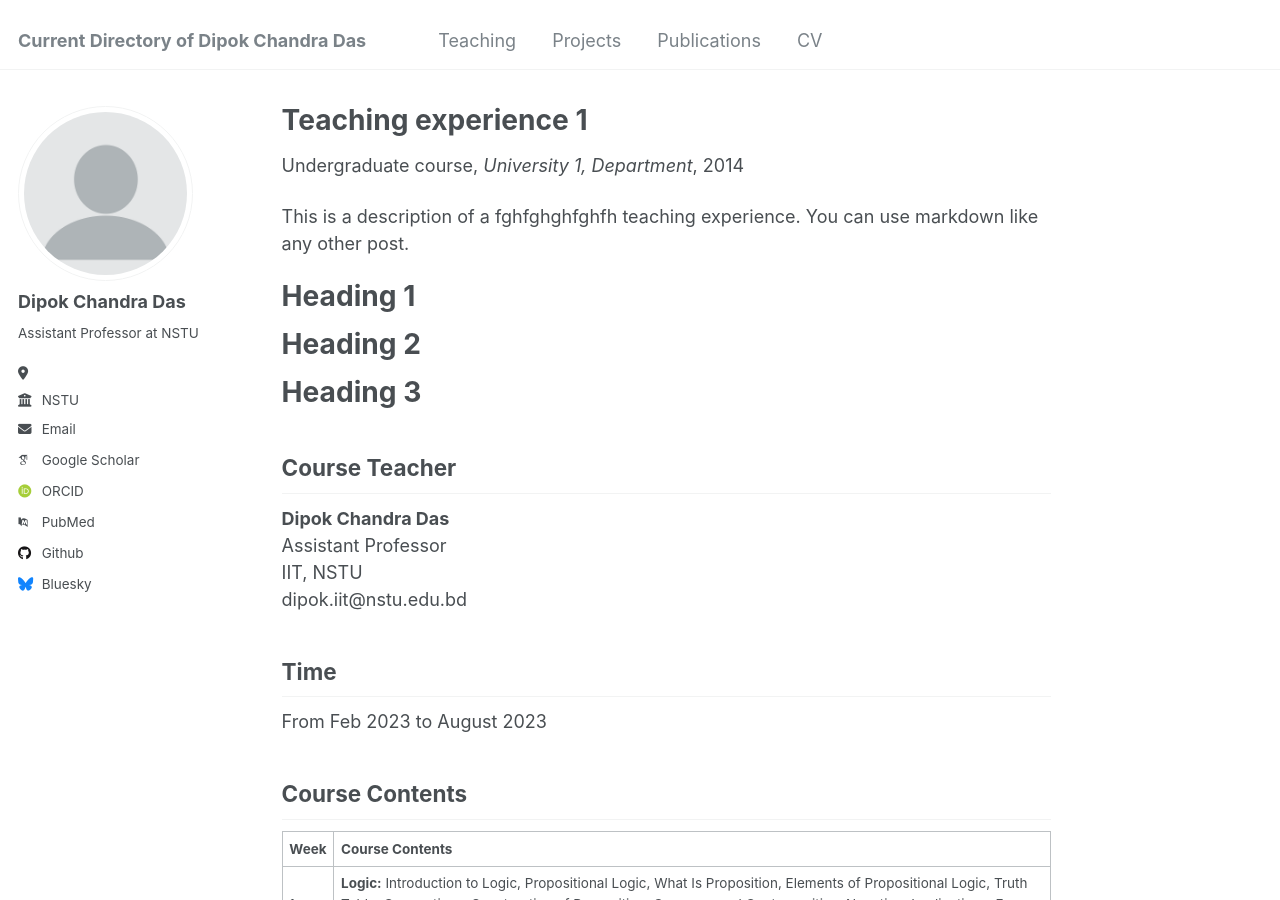
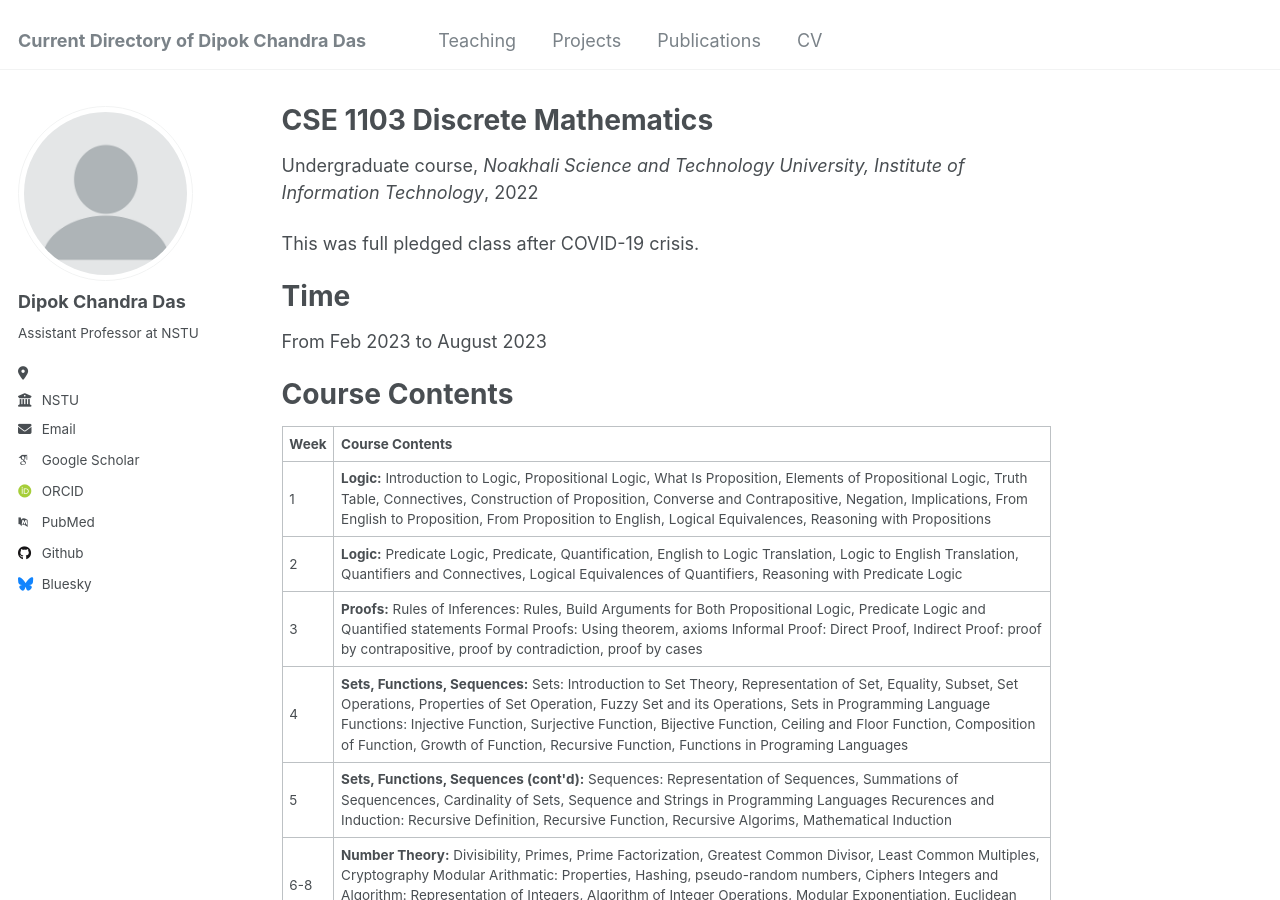
Before and after one commit to cd-dpk/cd-dpk.github.io, a Jekyll site: the page built from _teaching/2022-cse-1103.md, in a window 1280 px wide and 900 px high. Built offline with Jekyll 4.4.1, drawn with Linux system fonts in a browser that asks for light colours; some web fonts are replaced.

Commit message:
Update and rename 2014-spring-teaching.md to 2022-cse-1103.md

```diff
--- a/_teaching/2014-spring-teaching.md
+++ b/_teaching/2022-cse-1103.md
@@ -1,34 +1,21 @@
 ---
-title: "Teaching experience 1"
+title: "CSE 1103 Discrete Mathematics"
 collection: teaching
 type: "Undergraduate course"
-permalink: /teaching/2014-spring-teaching
-venue: "University 1, Department"
-date: 2014-01-01
-location: "City, Country"
+permalink: /teaching/2022-cse-1103
+venue: "Noakhali Science and Technology University, Institute of Information Technology"
+date: 2022-03-01
+location: "Noakhali, Bangladesh"
 ---
 
-This is a description of a fghfghghfghfh teaching experience. You can use markdown like any other post.
+This was full pledged class after COVID-19 crisis.
 
-Heading 1
+Time
 ======
-
-Heading 2
-======
-
-Heading 3
-======
-
-<h2>Course Teacher</h2>
-<b>Dipok Chandra Das</b><br/>
-Assistant Professor<br/>
-IIT, NSTU<br/>
-dipok.iit@nstu.edu.bd<br/>
-
-<h2>Time</h2>
 From Feb 2023 to August 2023
 
-<h2>Course Contents</h2>
+Course Contents
+======
 <table border="1" align="justify">
 	<tr>
 		<th>Week</th>
@@ -173,5 +160,7 @@ Applications of Trees</td>
 		</td>
 	</tr>
 </table>
-<h2>Reference Books</h2>
+
+Reference Books
+---------------
 1. Discrete Mathematics and its Applications, Seventh Edition by Kenneth H. Rosen.
```
